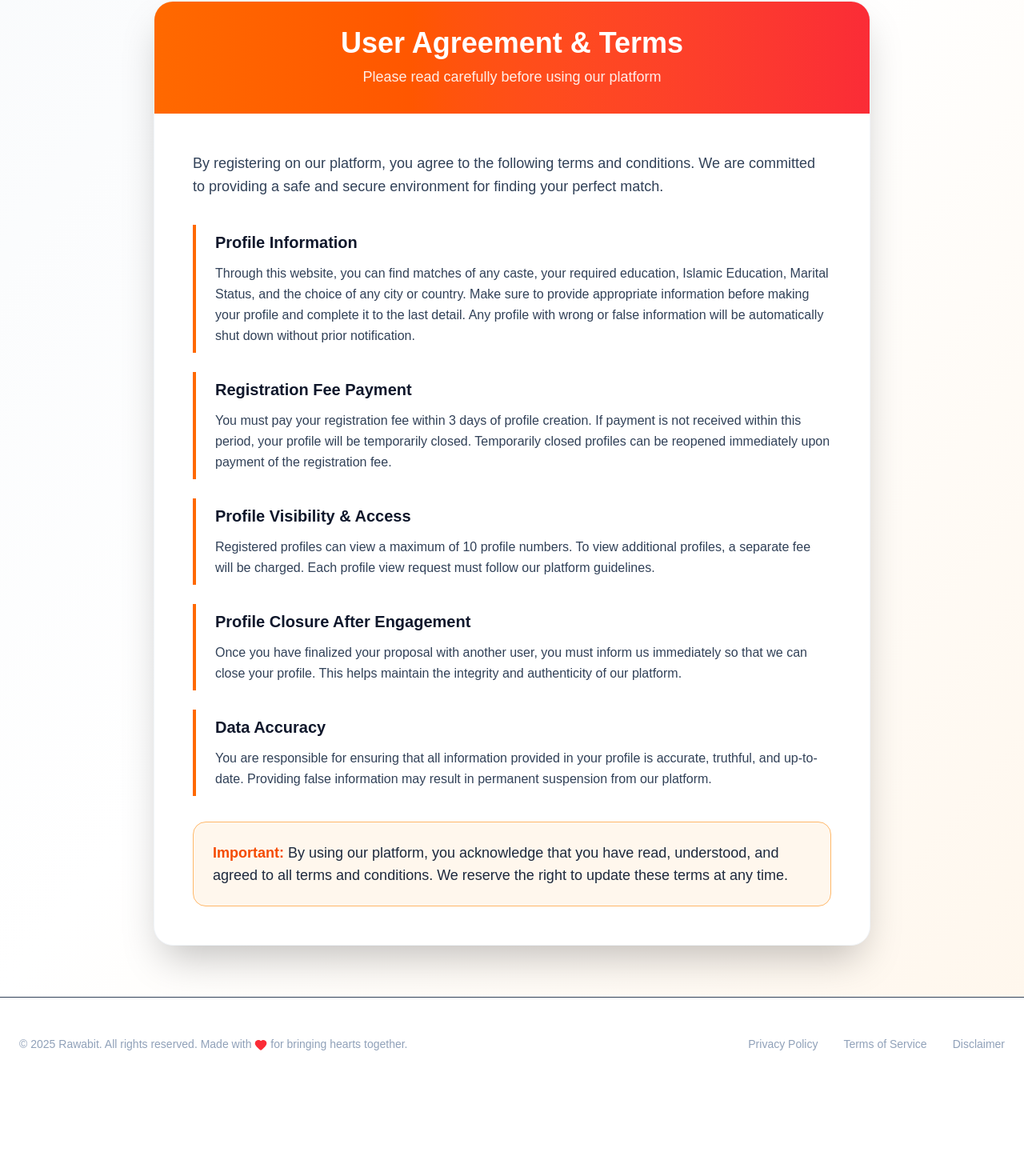
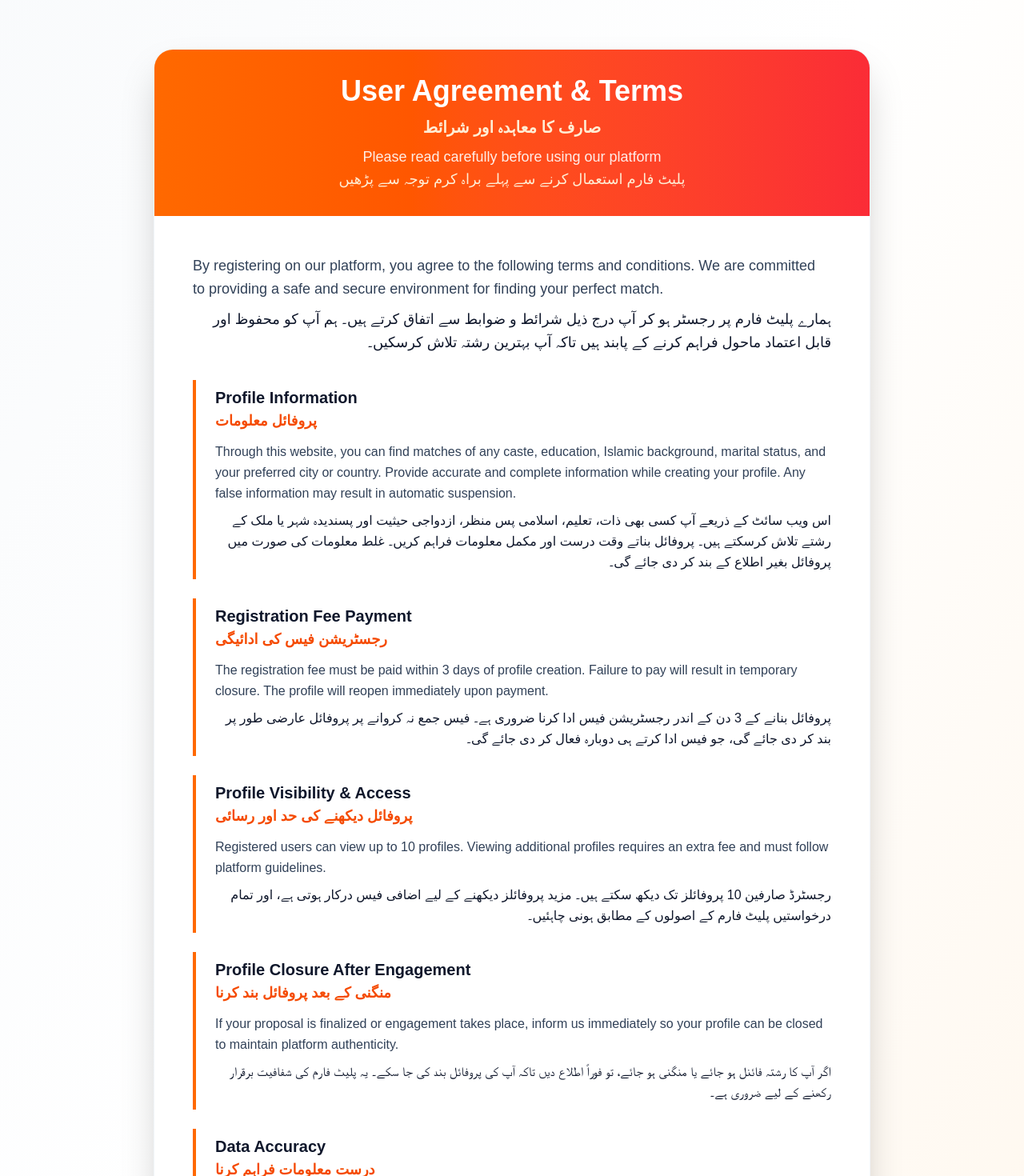
Before and after one commit to Faizan1637/rawabit, a Next.js app: page /terms-of-use in a window 1280 px wide. Shown: the part 399-1869 px from the top of the page at 80% size. Before the commit the page ends 1762 px from the top, so only its background shows below. Built offline with nearby package versions, Linux system fonts and the light colour scheme; no server answers.

Commit message:
urdu as well

```diff
--- a/src/app/privacy/page.tsx
+++ b/src/app/privacy/page.tsx
@@ -1,29 +1,23 @@
-import { Home, ChevronRight, Shield, Lock, Eye } from "lucide-react"
+import { Home, ChevronRight, Shield, Lock, Eye } from "lucide-react";
 
 export default function PrivacyPolicy() {
   return (
     <div className="min-h-screen bg-gradient-to-br from-slate-50 via-white to-orange-50">
       {/* Hero Section */}
       <div className="relative bg-gradient-to-r from-slate-800 via-slate-700 to-slate-800 overflow-hidden">
-        {/* Background decorations */}
         <div className="absolute inset-0 overflow-hidden pointer-events-none">
           <div className="absolute top-0 right-0 w-96 h-96 bg-orange-500/10 rounded-full blur-3xl"></div>
           <div className="absolute bottom-0 left-0 w-96 h-96 bg-red-500/10 rounded-full blur-3xl"></div>
         </div>
 
-        {/* Breadcrumb and Title */}
         <div className="container mx-auto px-4 py-16 relative z-10">
-          {/* Breadcrumb */}
           <div className="flex items-center space-x-2 text-slate-300 mb-6">
             <Home className="w-4 h-4" />
-            <a href="#" className="hover:text-orange-400 transition-colors">
-              Home
-            </a>
+            <a href="#" className="hover:text-orange-400 transition-colors">Home</a>
             <ChevronRight className="w-4 h-4" />
             <span className="text-orange-400">Privacy Policy</span>
           </div>
 
-          {/* Title */}
           <h1 className="text-4xl md:text-6xl font-bold text-white mb-4">PRIVACY POLICY</h1>
           <div className="w-24 h-1 bg-gradient-to-r from-orange-500 to-red-500 rounded-full"></div>
         </div>
@@ -32,9 +26,9 @@ export default function PrivacyPolicy() {
       {/* Content Section */}
       <div className="container mx-auto px-4 py-16">
         <div className="max-w-4xl mx-auto">
-          {/* Main Card */}
           <div className="bg-white rounded-3xl shadow-2xl overflow-hidden border border-slate-100">
-            {/* Header with gradient */}
+
+            {/* Header */}
             <div className="bg-gradient-to-r from-orange-500 to-red-500 p-8 text-center">
               <Shield className="w-12 h-12 mx-auto mb-4 text-white" />
               <h2 className="text-3xl md:text-4xl font-bold text-white">Your Privacy Matters</h2>
@@ -43,12 +37,14 @@ export default function PrivacyPolicy() {
 
             {/* Content */}
             <div className="p-8 md:p-12 space-y-8">
+
               {/* Introduction */}
-              <div className="bg-slate-50 rounded-2xl p-6 border-l-4 border-orange-500">
+              <div className="bg-slate-50 rounded-2xl p-6 border-l-4 border-orange-500 space-y-2">
                 <p className="text-slate-700 leading-relaxed text-lg">
-                  Rawabit.com is the best website for Muslim proposals. Through this website, you can find matches of
-                  any caste, your required education, Islamic Education, Marital Status, and the choice of any city or
-                  country.
+                  Rawabit.com is the best website for Muslim proposals. Through this website, you can find matches of any caste, your required education, Islamic education, marital status, and the choice of any city or country.
+                </p>
+                <p className="text-slate-700 leading-relaxed text-lg font-semibold text-right">
+                  Rawabit.com مسلمانوں کے رشتوں کے لیے بہترین ویب سائٹ ہے۔ اس ویب سائٹ کے ذریعے آپ کسی بھی ذات، مطلوبہ تعلیم، اسلامی تعلیم، ازدواجی حیثیت اور کسی بھی شہر یا ملک کے مناسب رشتے حاصل کرسکتے ہیں۔
                 </p>
               </div>
 
@@ -58,17 +54,25 @@ export default function PrivacyPolicy() {
                   <Eye className="w-6 h-6 text-orange-500" />
                   <h3 className="text-2xl font-bold text-slate-900">Our Responsibility</h3>
                 </div>
+
                 <div className="space-y-4 pl-9">
-                  <p className="text-slate-700 leading-relaxed">
-                    Rawabit Ribat uz Zawaj is <span className="font-semibold">not responsible</span> for any
-                    misfortune or incident caused by any particular person or any false information provided by any
-                    user. We cannot be held liable for actions taken by users outside of our platform.
-                  </p>
-                  <p className="text-slate-700 leading-relaxed">
-                    Families must conduct thorough investigations and marriages after proper due diligence and
-                    satisfying their own grounds. Rawabit will not be responsible for any consequences arising from
-                    user interactions or personal decisions.
-                  </p>
+                  <div className="space-y-2">
+                    <p className="text-slate-700">
+                      Rawabit Ribat uz Zawaj is not responsible for any misfortune or incident caused by any person or any false information provided by any user. We cannot be held liable for actions taken by users outside of our platform.
+                    </p>
+                    <p className="text-slate-700 font-semibold text-right">
+                      روا بط رابط از الزواج کسی بھی شخص کے غلط طرزِ عمل یا غلط معلومات فراہم کرنے کی صورت میں کسی قسم کی ذمہ داری قبول نہیں کرتا۔ صارفین کے پلیٹ فارم سے باہر کیے گئے کسی بھی عمل کی ذمہ داری ہماری نہیں ہوگی۔
+                    </p>
+                  </div>
+
+                  <div className="space-y-2">
+                    <p className="text-slate-700">
+                      Families must conduct thorough investigations and marriages after proper verification and satisfaction. Rawabit will not be responsible for any consequences arising from user interactions or personal decisions.
+                    </p>
+                    <p className="text-slate-700 font-semibold text-right">
+                      خاندانوں کو چاہیے کہ وہ مکمل تحقیق کے بعد ہی رشتہ فائنل کریں۔ کسی بھی قسم کے نتائج یا مسائل کے لیے Rawabit ذمہ دار نہیں ہوگا۔
+                    </p>
+                  </div>
                 </div>
               </div>
 
@@ -78,16 +82,25 @@ export default function PrivacyPolicy() {
                   <Lock className="w-6 h-6 text-orange-500" />
                   <h3 className="text-2xl font-bold text-slate-900">Safety & Verification</h3>
                 </div>
+
                 <div className="space-y-4 pl-9">
-                  <p className="text-slate-700 leading-relaxed">
-                    To avoid encountering fraudulent profiles, we strongly advise that you investigate thoroughly before
-                    engaging with any profile. Our verification process helps maintain platform integrity, but user
-                    discretion is essential.
-                  </p>
-                  <p className="text-slate-700 leading-relaxed">
-                    Once your proposal is finalized with another user, please inform us immediately so we can mark the
-                    profile as inactive. This helps protect you and other users from scams and misuse of the platform.
-                  </p>
+                  <div className="space-y-2">
+                    <p className="text-slate-700">
+                      To avoid fraudulent profiles, we strongly advise conducting proper verification before interacting with any profile. Our verification system helps maintain safety, but user discretion is essential.
+                    </p>
+                    <p className="text-slate-700 font-semibold text-right">
+                      جعلی پروفائلز سے بچنے کے لیے ضروری ہے کہ آپ کسی بھی پروفائل سے رابطہ کرنے سے پہلے خود مکمل تحقیق اور تصدیق کریں۔ ہمارا ویری فیکیشن سسٹم مدد فراہم کرتا ہے مگر احتیاط ضروری ہے۔
+                    </p>
+                  </div>
+
+                  <div className="space-y-2">
+                    <p className="text-slate-700">
+                      Once your proposal is finalized, please inform us immediately so we can mark your profile inactive to prevent misuse.
+                    </p>
+                    <p className="text-slate-700 font-semibold text-right">
+                      جب آپ کا رشتہ فائنل ہوجائے تو فوراً ہمیں اطلاع دیں تاکہ آپ کی پروفائل کو غیر فعال کیا جا سکے اور کسی غلط استعمال سے بچا جا سکے۔
+                    </p>
+                  </div>
                 </div>
               </div>
 
@@ -95,41 +108,56 @@ export default function PrivacyPolicy() {
               <div className="bg-gradient-to-br from-slate-50 to-orange-50 rounded-2xl p-6 border border-slate-200">
                 <h3 className="text-xl font-bold text-slate-900 mb-4">Data Protection Commitment</h3>
                 <ul className="space-y-3">
+
                   <li className="flex items-start gap-3">
                     <span className="text-orange-500 font-bold mt-1">•</span>
-                    <span className="text-slate-700">
-                      Your personal information is handled with utmost confidentiality
-                    </span>
+                    <div>
+                      <p className="text-slate-700">Your personal information is handled with utmost confidentiality.</p>
+                      <p className="text-slate-700 font-semibold text-right">آپ کی ذاتی معلومات کو مکمل رازداری کے ساتھ محفوظ رکھا جاتا ہے۔</p>
+                    </div>
                   </li>
+
                   <li className="flex items-start gap-3">
                     <span className="text-orange-500 font-bold mt-1">•</span>
-                    <span className="text-slate-700">
-                      We do not share your information with third parties without consent
-                    </span>
+                    <div>
+                      <p className="text-slate-700">We do not share your information with third parties without consent.</p>
+                      <p className="text-slate-700 font-semibold text-right">آپ کی معلومات آپ کی اجازت کے بغیر کسی بھی تیسرے فریق کے ساتھ شیئر نہیں کی جاتی۔</p>
+                    </div>
                   </li>
+
                   <li className="flex items-start gap-3">
                     <span className="text-orange-500 font-bold mt-1">•</span>
-                    <span className="text-slate-700">All communications are encrypted and secure</span>
+                    <div>
+                      <p className="text-slate-700">All communications are encrypted and secure.</p>
+                      <p className="text-slate-700 font-semibold text-right">تمام رابطے انکرپٹڈ اور محفوظ ہیں۔</p>
+                    </div>
                   </li>
+
                   <li className="flex items-start gap-3">
                     <span className="text-orange-500 font-bold mt-1">•</span>
-                    <span className="text-slate-700">You have the right to access and modify your personal data</span>
+                    <div>
+                      <p className="text-slate-700">You have the right to access and modify your personal data.</p>
+                      <p className="text-slate-700 font-semibold text-right">آپ کو اپنی ذاتی معلومات دیکھنے اور تبدیل کرنے کا پورا حق حاصل ہے۔</p>
+                    </div>
                   </li>
+
                 </ul>
               </div>
 
               {/* Final Note */}
-              <div className="border-l-4 border-red-500 pl-6 py-4">
+              <div className="border-l-4 border-red-500 pl-6 py-4 space-y-2">
                 <p className="text-slate-700 leading-relaxed text-lg">
-                  <span className="font-bold text-red-600">Thank you</span> for choosing Rawabit.com as your
-                  matrimonial partner. We are committed to providing a safe and secure platform for finding your perfect
-                  match while respecting your privacy and security.
+                  Thank you for choosing Rawabit.com. We are committed to providing a safe and trusted platform while respecting your privacy.
+                </p>
+                <p className="text-slate-700 leading-relaxed text-lg font-semibold text-right">
+                  Rawabit.com کے انتخاب کا شکریہ۔ ہم آپ کی پرائیویسی کا مکمل احترام کرتے ہوئے ایک محفوظ اور قابل اعتماد پلیٹ فارم فراہم کرنے کے لیے پرعزم ہیں۔
                 </p>
               </div>
+
             </div>
           </div>
         </div>
       </div>
     </div>
-  )
+  );
 }
--- a/src/app/terms-of-use/page.tsx
+++ b/src/app/terms-of-use/page.tsx
@@ -1,4 +1,4 @@
-import { Home, ChevronRight } from "lucide-react"
+import { Home, ChevronRight } from "lucide-react";
 
 export default function UseTerms() {
   return (
@@ -20,11 +20,13 @@ export default function UseTerms() {
               Home
             </a>
             <ChevronRight className="w-4 h-4" />
-            <span className="text-orange-400">Terms of Use</span>
+            <span className="text-orange-400">Terms of Use | استعمال کی شرائط</span>
           </div>
 
           {/* Title */}
-          <h1 className="text-4xl md:text-6xl font-bold text-white mb-4">TERMS OF USE</h1>
+          <h1 className="text-4xl md:text-6xl font-bold text-white mb-4">
+            TERMS OF USE <br /> <span className="text-orange-300 text-2xl md:text-3xl">استعمال کی شرائط</span>
+          </h1>
           <div className="w-24 h-1 bg-gradient-to-r from-orange-500 to-red-500 rounded-full"></div>
         </div>
       </div>
@@ -34,10 +36,16 @@ export default function UseTerms() {
         <div className="max-w-4xl mx-auto">
           {/* Main Card */}
           <div className="bg-white rounded-3xl shadow-2xl overflow-hidden border border-slate-100">
-            {/* Header with gradient */}
+            {/* Header */}
             <div className="bg-gradient-to-r from-orange-500 to-red-500 p-8 text-center">
-              <h2 className="text-3xl md:text-4xl font-bold text-white">User Agreement & Terms</h2>
-              <p className="text-white/90 text-lg mt-2">Please read carefully before using our platform</p>
+              <h2 className="text-3xl md:text-4xl font-bold text-white">
+                User Agreement & Terms <br />
+                <span className="text-orange-100 text-xl">صارف کا معاہدہ اور شرائط</span>
+              </h2>
+              <p className="text-white/90 text-lg mt-2">
+                Please read carefully before using our platform <br />
+                <span className="text-orange-100">پلیٹ فارم استعمال کرنے سے پہلے براہ کرم توجہ سے پڑھیں</span>
+              </p>
             </div>
 
             {/* Content */}
@@ -47,6 +55,11 @@ export default function UseTerms() {
                 <p className="text-slate-700 leading-relaxed text-lg">
                   By registering on our platform, you agree to the following terms and conditions. We are committed to
                   providing a safe and secure environment for finding your perfect match.
+                  <br />
+                  <span className="block text-right mt-2 text-slate-900">
+                    ہمارے پلیٹ فارم پر رجسٹر ہو کر آپ درج ذیل شرائط و ضوابط سے اتفاق کرتے ہیں۔
+                    ہم آپ کو محفوظ اور قابل اعتماد ماحول فراہم کرنے کے پابند ہیں تاکہ آپ بہترین رشتہ تلاش کرسکیں۔
+                  </span>
                 </p>
               </div>
 
@@ -54,50 +67,97 @@ export default function UseTerms() {
               <div className="space-y-6">
                 {/* Term 1 */}
                 <div className="border-l-4 border-orange-500 pl-6 py-2">
-                  <h3 className="text-xl font-bold text-slate-900 mb-3">Profile Information</h3>
+                  <h3 className="text-xl font-bold text-slate-900 mb-3">
+                    Profile Information
+                    <br />
+                    <span className="text-orange-600 text-lg">پروفائل معلومات</span>
+                  </h3>
                   <p className="text-slate-700 leading-relaxed">
-                    Through this website, you can find matches of any caste, your required education, Islamic Education,
-                    Marital Status, and the choice of any city or country. Make sure to provide appropriate information
-                    before making your profile and complete it to the last detail. Any profile with wrong or false
-                    information will be automatically shut down without prior notification.
+                    Through this website, you can find matches of any caste, education, Islamic background,
+                    marital status, and your preferred city or country. Provide accurate and complete information
+                    while creating your profile. Any false information may result in automatic suspension.
+                    <br />
+                    <span className="block text-right mt-2 text-slate-900">
+                      اس ویب سائٹ کے ذریعے آپ کسی بھی ذات، تعلیم، اسلامی پس منظر،
+                      ازدواجی حیثیت اور پسندیدہ شہر یا ملک کے رشتے تلاش کرسکتے ہیں۔
+                      پروفائل بناتے وقت درست اور مکمل معلومات فراہم کریں۔
+                      غلط معلومات کی صورت میں پروفائل بغیر اطلاع کے بند کر دی جائے گی۔
+                    </span>
                   </p>
                 </div>
 
                 {/* Term 2 */}
                 <div className="border-l-4 border-orange-500 pl-6 py-2">
-                  <h3 className="text-xl font-bold text-slate-900 mb-3">Registration Fee Payment</h3>
+                  <h3 className="text-xl font-bold text-slate-900 mb-3">
+                    Registration Fee Payment
+                    <br />
+                    <span className="text-orange-600 text-lg">رجسٹریشن فیس کی ادائیگی</span>
+                  </h3>
                   <p className="text-slate-700 leading-relaxed">
-                    You must pay your registration fee within 3 days of profile creation. If payment is not received
-                    within this period, your profile will be temporarily closed. Temporarily closed profiles can be
-                    reopened immediately upon payment of the registration fee.
+                    The registration fee must be paid within 3 days of profile creation. Failure to pay will result
+                    in temporary closure. The profile will reopen immediately upon payment.
+                    <br />
+                    <span className="block text-right mt-2 text-slate-900">
+                      پروفائل بنانے کے 3 دن کے اندر رجسٹریشن فیس ادا کرنا ضروری ہے۔
+                      فیس جمع نہ کروانے پر پروفائل عارضی طور پر بند کر دی جائے گی،
+                      جو فیس ادا کرتے ہی دوبارہ فعال کر دی جائے گی۔
+                    </span>
                   </p>
                 </div>
 
                 {/* Term 3 */}
                 <div className="border-l-4 border-orange-500 pl-6 py-2">
-                  <h3 className="text-xl font-bold text-slate-900 mb-3">Profile Visibility & Access</h3>
+                  <h3 className="text-xl font-bold text-slate-900 mb-3">
+                    Profile Visibility & Access
+                    <br />
+                    <span className="text-orange-600 text-lg">پروفائل دیکھنے کی حد اور رسائی</span>
+                  </h3>
                   <p className="text-slate-700 leading-relaxed">
-                    Registered profiles can view a maximum of 10 profile numbers. To view additional profiles, a
-                    separate fee will be charged. Each profile view request must follow our platform guidelines.
+                    Registered users can view up to 10 profiles. Viewing additional profiles requires an extra fee
+                    and must follow platform guidelines.
+                    <br />
+                    <span className="block text-right mt-2 text-slate-900">
+                      رجسٹرڈ صارفین 10 پروفائلز تک دیکھ سکتے ہیں۔
+                      مزید پروفائلز دیکھنے کے لیے اضافی فیس درکار ہوتی ہے،
+                      اور تمام درخواستیں پلیٹ فارم کے اصولوں کے مطابق ہونی چاہئیں۔
+                    </span>
                   </p>
                 </div>
 
                 {/* Term 4 */}
                 <div className="border-l-4 border-orange-500 pl-6 py-2">
-                  <h3 className="text-xl font-bold text-slate-900 mb-3">Profile Closure After Engagement</h3>
+                  <h3 className="text-xl font-bold text-slate-900 mb-3">
+                    Profile Closure After Engagement
+                    <br />
+                    <span className="text-orange-600 text-lg">منگنی کے بعد پروفائل بند کرنا</span>
+                  </h3>
                   <p className="text-slate-700 leading-relaxed">
-                    Once you have finalized your proposal with another user, you must inform us immediately so that we
-                    can close your profile. This helps maintain the integrity and authenticity of our platform.
+                    If your proposal is finalized or engagement takes place, inform us immediately so your profile
+                    can be closed to maintain platform authenticity.
+                    <br />
+                    <span className="block text-right mt-2 text-slate-900">
+                      اگر آپ کا رشتہ فائنل ہو جائے یا منگنی ہو جائے،
+                      تو فوراً اطلاع دیں تاکہ آپ کی پروفائل بند کی جا سکے۔
+                      یہ پلیٹ فارم کی شفافیت برقرار رکھنے کے لیے ضروری ہے۔
+                    </span>
                   </p>
                 </div>
 
                 {/* Term 5 */}
                 <div className="border-l-4 border-orange-500 pl-6 py-2">
-                  <h3 className="text-xl font-bold text-slate-900 mb-3">Data Accuracy</h3>
+                  <h3 className="text-xl font-bold text-slate-900 mb-3">
+                    Data Accuracy
+                    <br />
+                    <span className="text-orange-600 text-lg">درست معلومات فراہم کرنا</span>
+                  </h3>
                   <p className="text-slate-700 leading-relaxed">
-                    You are responsible for ensuring that all information provided in your profile is accurate,
-                    truthful, and up-to-date. Providing false information may result in permanent suspension from our
-                    platform.
+                    You must ensure all information provided is truthful and updated. False data may lead to permanent
+                    suspension.
+                    <br />
+                    <span className="block text-right mt-2 text-slate-900">
+                      آپ کی فراہم کردہ تمام معلومات درست، سچی اور تازہ ہونی چاہئیں۔
+                      غلط معلومات کی صورت میں پروفائل مستقل طور پر بلاک کی جا سکتی ہے۔
+                    </span>
                   </p>
                 </div>
               </div>
@@ -106,14 +166,19 @@ export default function UseTerms() {
               <div className="bg-orange-50 border border-orange-300 rounded-2xl p-6">
                 <p className="text-slate-800 text-lg">
                   <span className="font-bold text-orange-600">Important: </span>
-                  By using our platform, you acknowledge that you have read, understood, and agreed to all terms and
-                  conditions. We reserve the right to update these terms at any time.
+                  By using our platform, you agree to all terms and conditions. We may update these terms anytime.
+                  <br />
+                  <span className="block text-right text-orange-700 font-semibold mt-2">
+                    اہم: پلیٹ فارم استعمال کرتے ہوئے آپ تمام شرائط و ضوابط سے اتفاق کرتے ہیں۔
+                    ہم کسی بھی وقت ان شرائط میں تبدیلی کر سکتے ہیں۔
+                  </span>
                 </p>
               </div>
+
             </div>
           </div>
         </div>
       </div>
     </div>
-  )
+  );
 }
```
